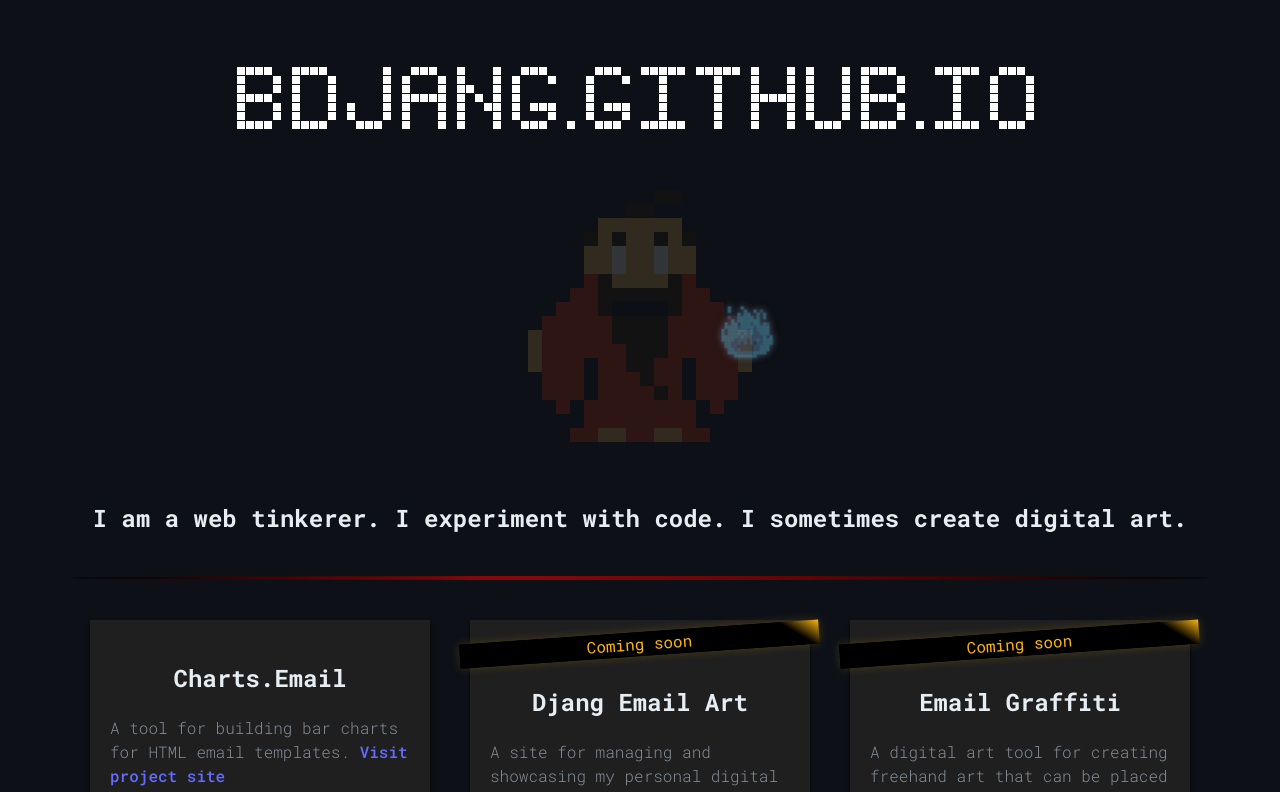
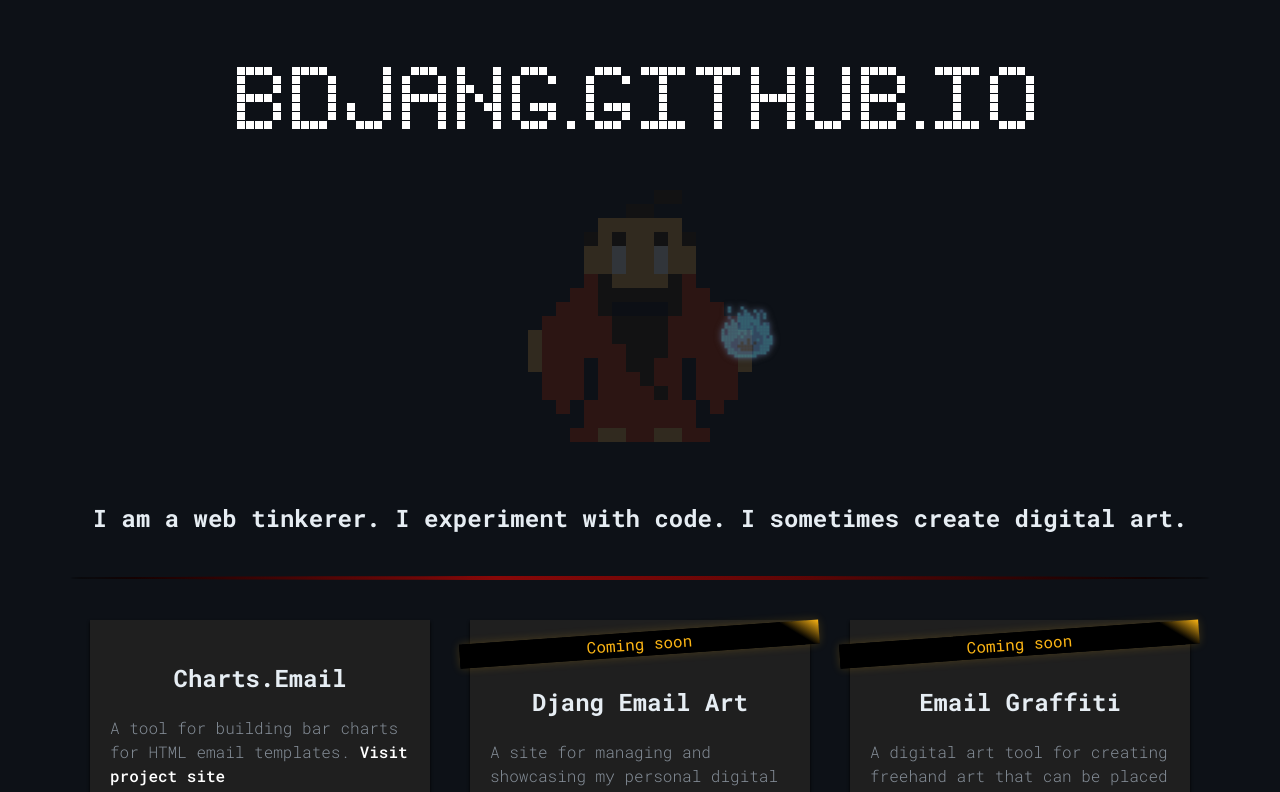
Before and after one commit to bdjang/bdjang.github.io, a React (Vite) app: page / in a window 1280 px wide. Shown: the top 792 px of the page. Built offline with nearby package versions, Linux system fonts and the light colour scheme; no server answers.

Commit message:
Update site anchor tag styling

```diff
--- a/src/index.scss
+++ b/src/index.scss
@@ -25,10 +25,12 @@ body {
 }
 a {
     font-weight: 500;
-    color: #646cff;
-    text-decoration: inherit;
+    color: #ffffff;
+    text-decoration: none;
+    transition: color 175ms ease-out;
     &:hover {
-        color: #535bf2;
+        color: rgba(136, 8, 8, 1);
+        cursor: pointer;
     }
 }
 @media (prefers-color-scheme: light) {
@@ -37,6 +39,6 @@ a {
         background-color: #ffffff;
     }
     a:hover {
-        color: #747bff;
+        color: rgba(136, 8, 8, 1);
     }
 }
```
